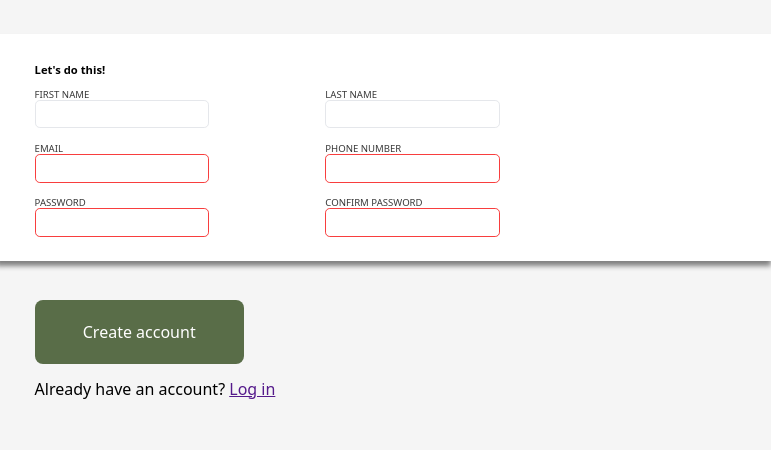
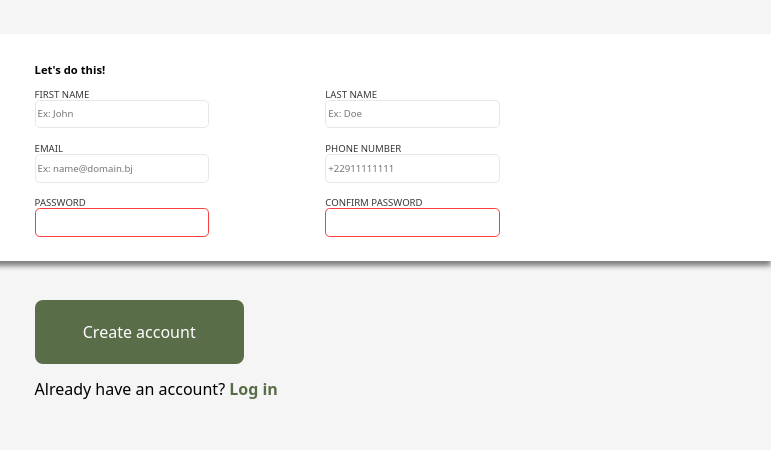
Before and after one commit to OlaIfemi667/formPage-odinProject, a website: page index.html in a window 1280 px wide. Shown: the part 186-636 px from the top of the page, 509-1280 px from the left. Drawn offline with nearby package versions, Linux system fonts and the light colour scheme; a web font is replaced by a local one.

Commit message:
fix: index.html

```diff
--- a/index.html
+++ b/index.html
@@ -30,10 +30,10 @@
         <div id="form">
             <h3>Let's do this!</h3>
             <form action="">
-                <div><label for="firstName">FIRST NAME</label><input type="text"></div>
-                <div><label for="lastName">LAST NAME</label><input type="text"></div>
-                <div><label for="email">EMAIL</label><input type="email" pattern=".+@example\.com"  required></div>
-                <div><label for="phoneNumber">PHONE NUMBER</label><input type="tel" pattern="^\+[1-9]\d{1,14}$" required></div>
+                <div><label for="firstName">FIRST NAME</label><input type="text" placeholder="Ex: John"></div>
+                <div><label for="lastName">LAST NAME</label><input type="text" placeholder="Ex: Doe"></div>
+                <div><label for="email">EMAIL</label><input type="email" pattern="[a-z0-9._%+-]+@[a-z0-9.-]+\.[a-z]{2,}$"  placeholder="Ex: name@domain.bj"></div>
+                <div><label for="phoneNumber">PHONE NUMBER</label><input type="tel" pattern="^\+[1-9]\d{1,14}$" placeholder="+22911111111"></div>
                 <div><label for="password">PASSWORD</label><input type="password" pattern="(?=.*\d)(?=.*[a-z])(?=.*[A-Z]).{8,}" title="Must contain at least one number and one uppercase and lowercase letter, and at least 8 or more characters" required></div>
                 <div><label for="passwordConfirm">CONFIRM PASSWORD</label><input type="password" pattern="(?=.*\d)(?=.*[a-z])(?=.*[A-Z]).{8,}" required></div>
             </form>
--- a/style.css
+++ b/style.css
@@ -99,3 +99,9 @@ input:focus {
 	border: 2px solid blue;
 	box-shadow: 0 0 5px rgba(0, 0, 255, 0.5);
   }
+
+#validation p>a{
+	color: #596D48;
+	text-decoration: none;
+	font-weight: bold;
+}
```
